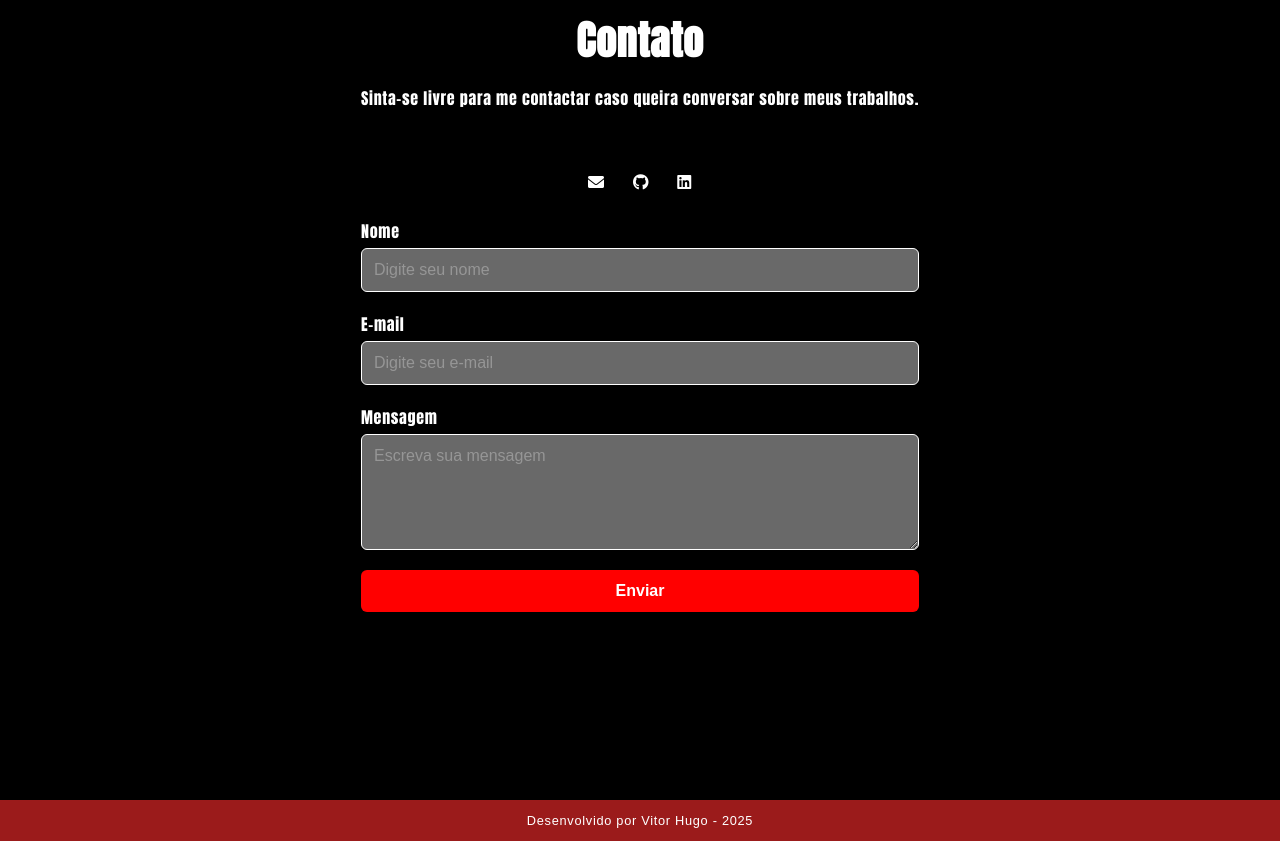
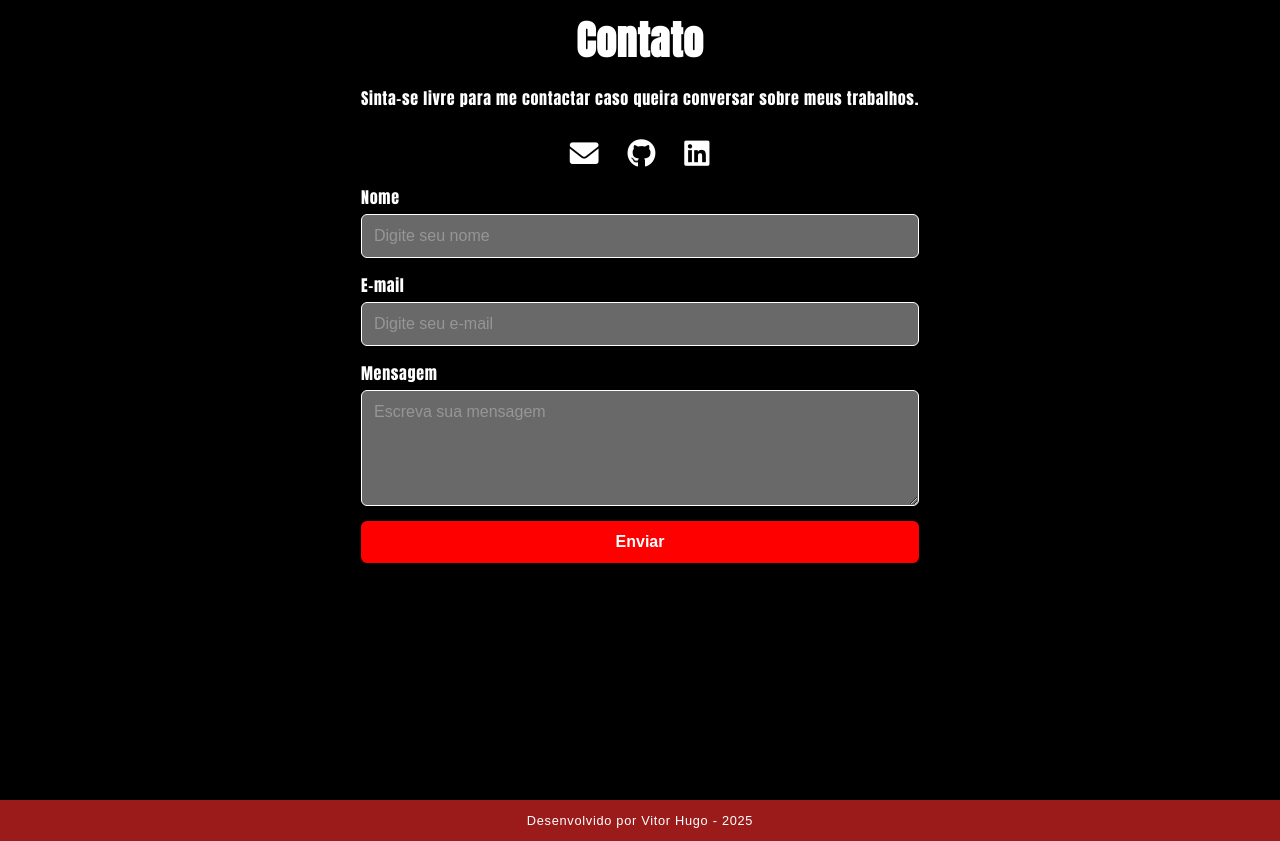
Before and after one commit to vitorhugo-tech/vitorhugo-tech.github.io, a plain HTML site: page index.html in a window 1280 px wide. Shown: the part 3200-4041 px from the top of the page. Drawn offline with nearby package versions, Linux system fonts and the light colour scheme.

Commit message:
style(contato):  alteração no tamanho dos ícones e margens dos elementos

```diff
--- a/styles/5_projetos.css
+++ b/styles/5_projetos.css
@@ -5,7 +5,7 @@
     min-height: calc(100vh - 60px);
 }
 
-#projetos  h3, #projetos p{
+#projetos  h3, #projetos p {
     text-shadow: 1px 1px 2px var(--cor-principal);
 }
 
--- a/styles/6_contato.css
+++ b/styles/6_contato.css
@@ -7,11 +7,8 @@
     margin-bottom: 10px;
 }
 
-#contato p {
-    margin-bottom: 40px;
-}
 .contato-info {
-    margin-bottom: 20px;
+    margin-bottom: 10px;
 }
 
 .contato-info a {
@@ -41,7 +38,7 @@
 }
 
 .contato-form input, .contato-form textarea {
-    margin-bottom: 20px;
+    margin-bottom: 15px;
     padding: 12px;
     border: 1px solid var(--cor-realce);
     border-radius: 6px;
@@ -70,3 +67,7 @@
 .contato-form button:hover {
     filter: saturate(0.8);
 }
+
+#contato i {
+    font-size: 1.8rem;
+}
```
